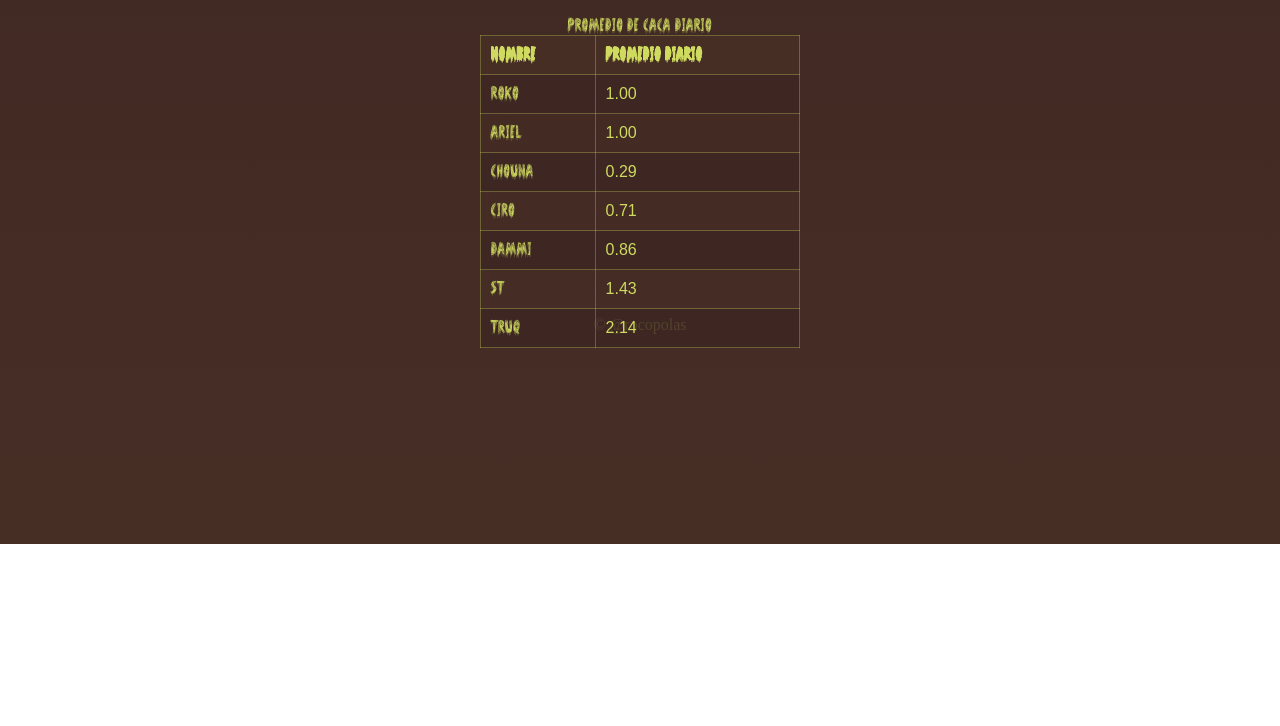
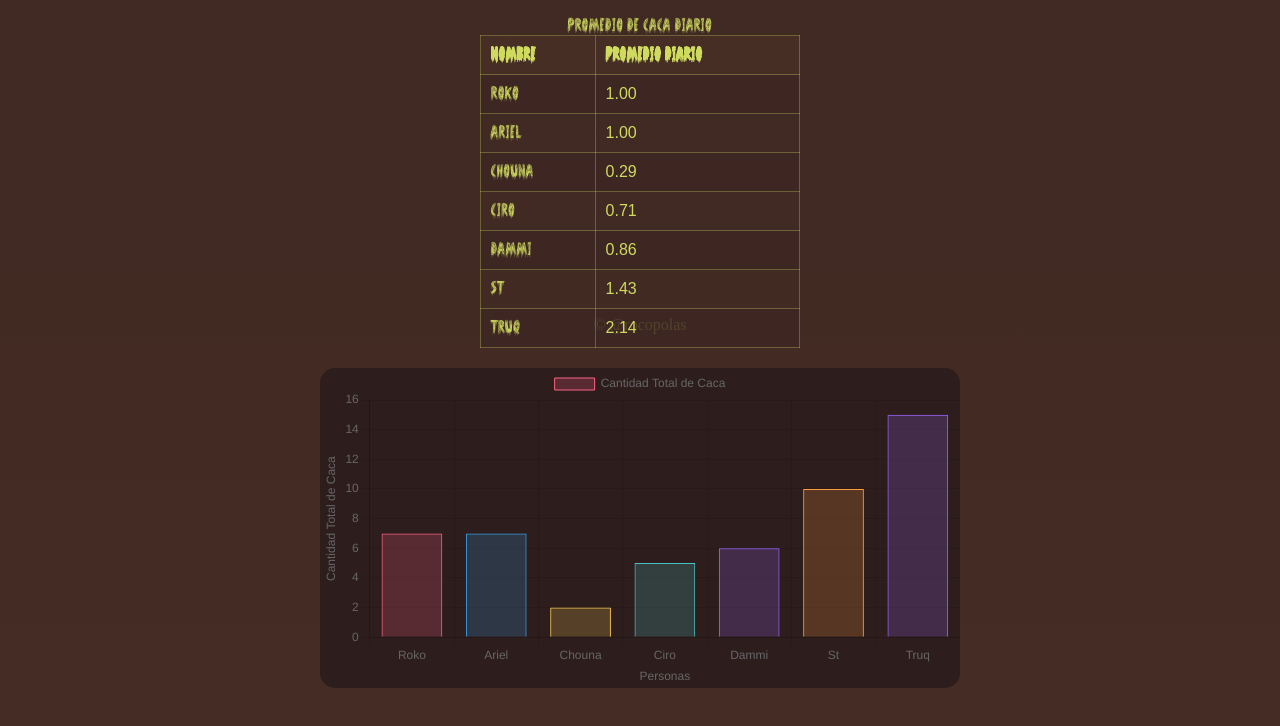
Before and after one commit to rocopolas/el-mas-cagon, a plain HTML site: page index.html in a window 1280 px wide. Shown: the part 456-1182 px from the top of the page. Before the commit the page ends 1000 px from the top, so only its background shows below. Drawn offline with nearby package versions, Linux system fonts and the light colour scheme.

Commit message:
cantidad total colocada

```diff
--- a/index.html
+++ b/index.html
@@ -131,6 +131,63 @@
             </script>
         </tbody>
     </table>
+    <canvas id="totalCacaChart" width="400" height="200" style="margin-top: 20px;"></canvas>
+    <script>
+        const totalCacaData = data.map(person => {
+            return {
+                name: person.name,
+                total: person.values.filter(value => value !== null && value > 0).reduce((sum, value) => sum + value, 0)
+            };
+        });
+
+        const totalCacaCtx = document.getElementById('totalCacaChart').getContext('2d');
+        const totalCacaChart = new Chart(totalCacaCtx, {
+            type: 'bar',
+            data: {
+                labels: totalCacaData.map(person => person.name),
+                datasets: [{
+                    label: 'Cantidad Total de Caca',
+                    data: totalCacaData.map(person => person.total),
+                    backgroundColor: [
+                        'rgba(255, 99, 132, 0.2)',
+                        'rgba(54, 162, 235, 0.2)',
+                        'rgba(255, 206, 86, 0.2)',
+                        'rgba(75, 192, 192, 0.2)',
+                        'rgba(153, 102, 255, 0.2)',
+                        'rgba(255, 159, 64, 0.2)',
+                        'rgba(153, 102, 255, 0.2)'
+                    ],
+                    borderColor: [
+                        'rgba(255, 99, 132, 1)',
+                        'rgba(54, 162, 235, 1)',
+                        'rgba(255, 206, 86, 1)',
+                        'rgba(75, 192, 192, 1)',
+                        'rgba(153, 102, 255, 1)',
+                        'rgba(255, 159, 64, 1)',
+                        'rgba(153, 102, 255, 1)'
+                    ],
+                    borderWidth: 1
+                }]
+            },
+            options: {
+                scales: {
+                    y: {
+                        beginAtZero: true,
+                        title: {
+                            display: true,
+                            text: 'Cantidad Total de Caca'
+                        }
+                    },
+                    x: {
+                        title: {
+                            display: true,
+                            text: 'Personas'
+                        }
+                    }
+                }
+            }
+        });
+    </script>
 </body>
 
 <footer>
--- a/style.css
+++ b/style.css
@@ -1,6 +1,6 @@
 body {
     background: linear-gradient(to bottom, #3e2723, #472e25);
-    height: 120vh;
+    height: 180vh;
     margin-left: 25%;
     margin-right: 25%;
 }
```
